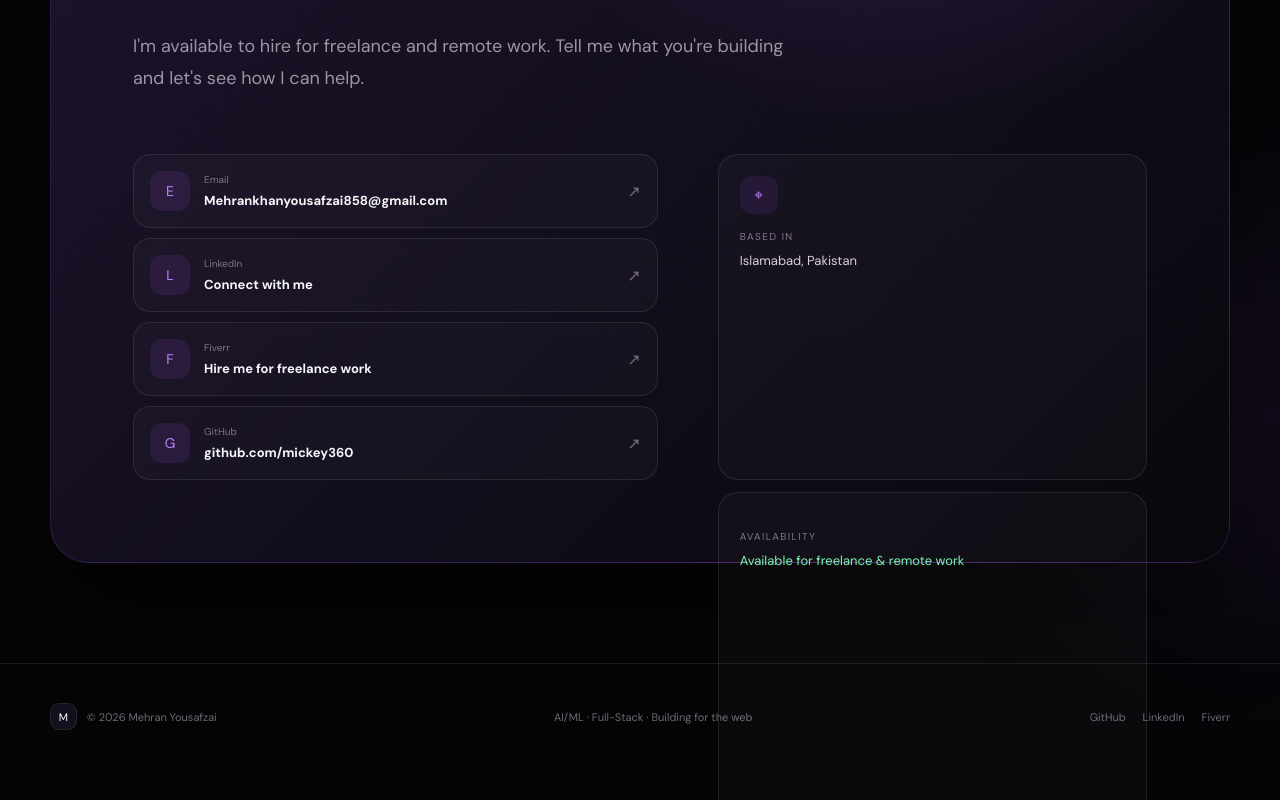
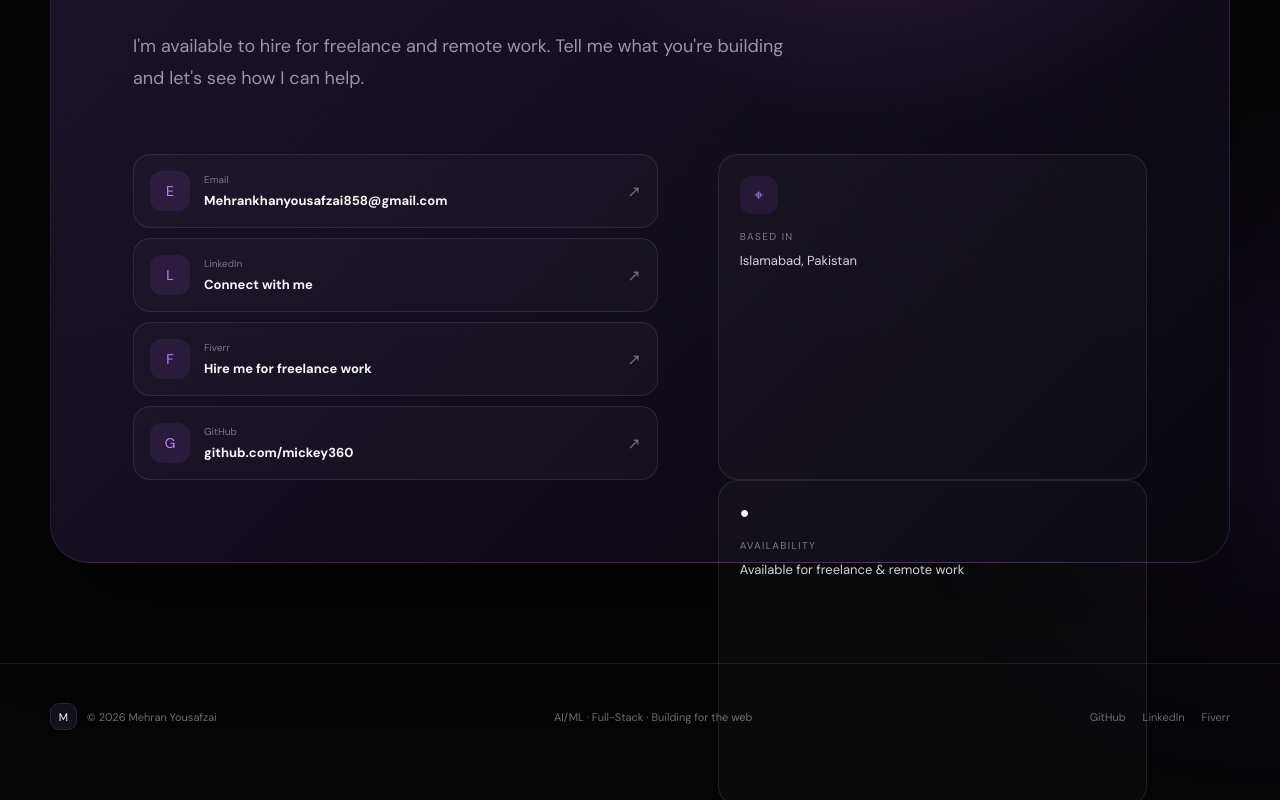
Before and after one commit to mickey360/mehranyousafzai_portfolios, a Next.js app: page /contact in a window 1280 px wide. Shown: the part 466-1266 px from the top of the page. Built offline with nearby package versions, Linux system fonts and the light colour scheme.

Commit message:
Update page.tsx

```diff
--- a/app/contact/page.tsx
+++ b/app/contact/page.tsx
@@ -11,5 +11,17 @@ const contacts = [
 ];
 
 export default function ContactPage() {
-  return <section className="contact-shell"><div className="container"><Reveal><div className="contact-card"><div className="kicker">Let's connect</div><h1 className="contact-title">Have an idea?<br /><span className="gradient-text">Let's build it.</span></h1><p className="page-intro">I'm available to hire for freelance and remote work. Tell me what you're building and let's see how I can help.</p><div className="contact-grid"><div className="contact-list">{contacts.map(([label,value,href])=><a className="contact-item" key={label} href={href} target={href.startsWith("mailto:") ? undefined : "_blank"} rel="noreferrer"><span className="contact-icon">{label.slice(0,1)}</span><span><small>{label}</small><strong>{value}</strong></span><span className="contact-arrow">↗</span></a>)}</div><div><div className="info-card"><div className="info-icon">⌖</div><span>Based in</span><p>{site.location}</p></div><div className="info-card availability"><span>Availability</span><p style={{ color: "#7cf5b1" }}>{site.availability}</p></div></div></div></div></Reveal></div></section>;
+  return <section className="contact-shell">
+    <div className="container"><Reveal>
+      <div className="contact-card">
+        <div className="kicker">Let's connect</div><h1 className="contact-title">Have an idea?<br /><span className="gradient-text">Let's build it.</span></h1><p className="page-intro">I'm available to hire for freelance and remote work. Tell me what you're building and let's see how I can help.</p><div className="contact-grid"><div className="contact-list">{contacts.map(([label,value,href])=><a className="contact-item" key={label} href={href} target={href.startsWith("mailto:") ? undefined : "_blank"} rel="noreferrer"><span className="contact-icon">{label.slice(0,1)}</span><span><small>{label}</small><strong>{value}</strong></span><span className="contact-arrow">↗</span></a>)}</div><div><div className="info-card">
+          <div className="info-icon">⌖</div><span>Based in</span><p>{site.location}</p></div>
+    <div className="info-card availability-card">
+  <div className="availability-glow" aria-hidden="true" />
+  <div className="availability-content">
+    <div className="availability-icon">●</div>
+    <span>Availability</span>
+    <p>{site.availability}</p>
+  </div>
+</div></div></div></div></Reveal></div></section>;
 }
```
